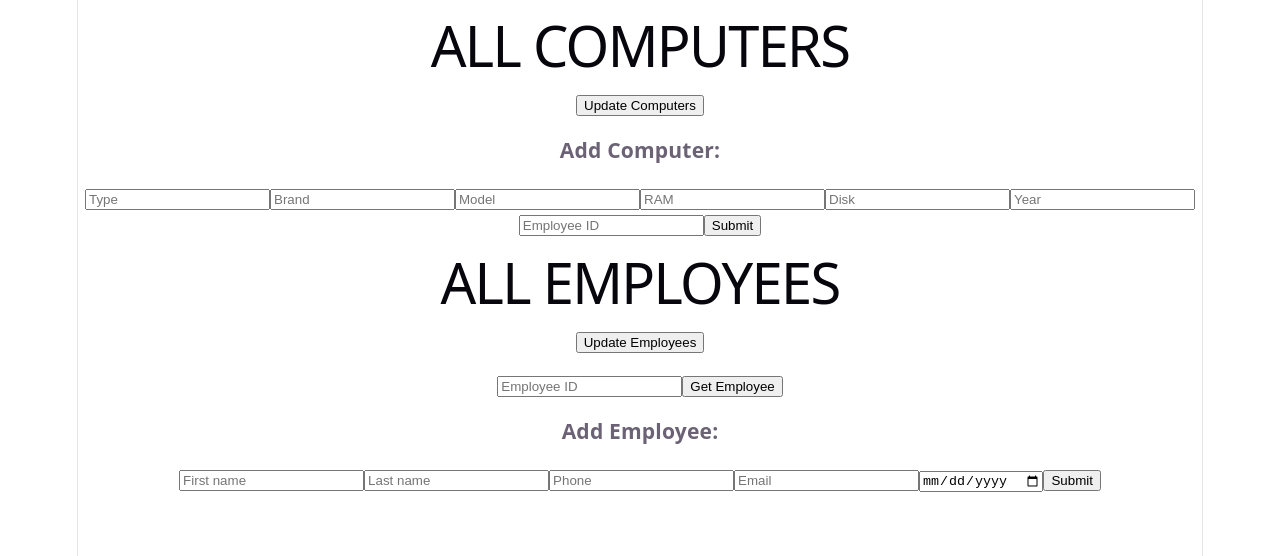
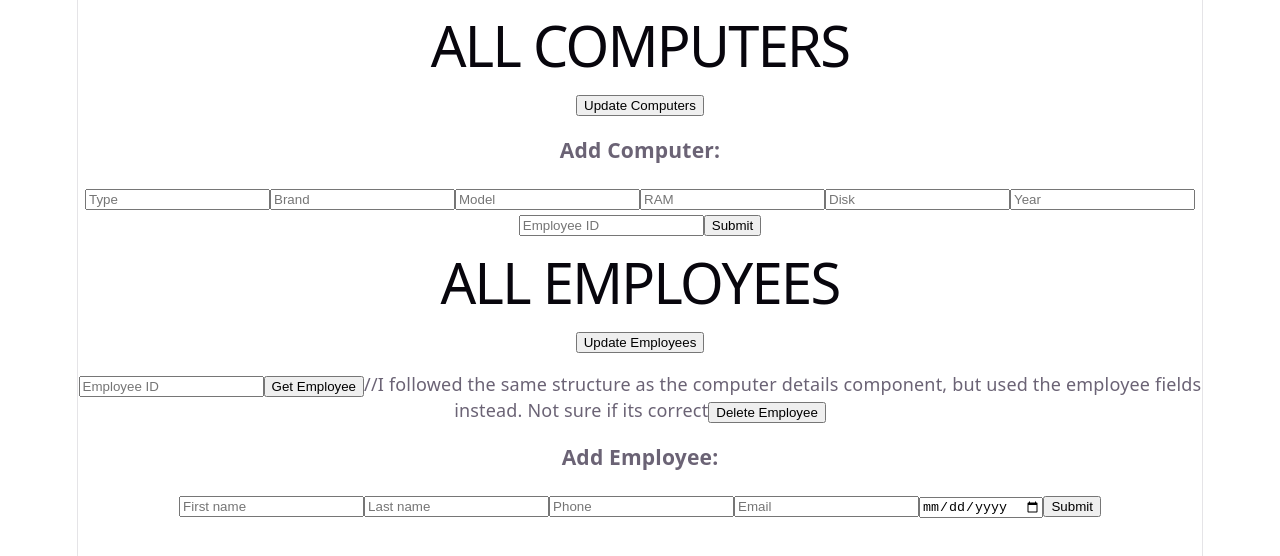
Before and after one commit to lazy-glitch83/linda-hallberg-patricia-petterssson-react-2026, a React (Vite) app in the folder project-client/: page / in a window 1280 px wide. Shown: the top 556 px of the page. Built offline with nearby package versions, Linux system fonts and the light colour scheme.

Commit message:
added display all info on one specific. and delete an employee by id

```diff
--- a/project-client/src/computers.jsx
+++ b/project-client/src/computers.jsx
@@ -4,21 +4,22 @@ import { useState } from "react";
 //import "./index.css";
 
 function Computers() {
-  const [listComputers, setListComputers] = useState([]);
+  const [listComputers, setListComputers] = useState([]); // usestate används för att spara värden som kan ändras medan sidan används
   const [selectedComputer, setSelectedComputer] = useState(null);
 
   const updateComputers = () => {
     fetch(`http://localhost:3000/api/v1.0/computers`)
       .then((response) => response.json())
-      .then((data) => { setListComputers(data);
+      .then((data) => {
+        setListComputers(data);
         console.log("The data is there");
         console.log(`data: ${JSON.stringify(data)}`);
-
       })
       .catch((error) => console.error("Error fetching computers:", error));
   };
 
-  const getComputer = (id) => { //Get a specific computer by its ID
+  const getComputer = (id) => {
+    //Get a specific computer by its ID
     fetch(`http://localhost:3000/api/v1.0/computers/${id}`)
       .then((response) => response.json())
       .then((data) => {
@@ -35,7 +36,7 @@ function Computers() {
     const formData = new FormData(theEvent.target);
     const data = Object.fromEntries(formData.entries());
 
-    data.year = Number(data.year);// Convert year to number.
+    data.year = Number(data.year); // Convert year to number.
     data.eid = data.eid ? Number(data.eid) : null; // Convert eid to number or set to null if nothing applied.
 
     fetch(`http://localhost:3000/api/v1.0/computers`, {
@@ -53,27 +54,26 @@ function Computers() {
   };
 
   return (
-
     <div>
       {/* 1. Computers List */}
       <div className="computers-list">
         <button onClick={updateComputers}>Update Computers</button>
         <ul>
           {listComputers.map((computers) => (
-            <li key={computers.cid}
+            <li
+              key={computers.cid}
               onClick={() => getComputer(computers.cid)}
               style={{ cursor: "pointer" }}
             >
-                Type: {computers.type},
-                Brand: {computers.brand},
-                Model:{" "}{computers.model}
+              Type: {computers.type}, Brand: {computers.brand}, Model:{" "}
+              {computers.model}
             </li>
           ))}
         </ul>
       </div>
 
       {selectedComputer && (
-        <div className = "computer-details">
+        <div className="computer-details">
           <h3>Computer ID: {selectedComputer.cid}:</h3>
           <p>Type: {selectedComputer.type}</p>
           <p>Brand: {selectedComputer.brand}</p>
@@ -81,14 +81,18 @@ function Computers() {
           <p>RAM: {selectedComputer.ram}</p>
           <p>Disk: {selectedComputer.disk}</p>
           <p>Year: {selectedComputer.year}</p>
-            <p>Employee ID: {selectedComputer.eid !== null && selectedComputer.eid !== undefined ? selectedComputer.eid : "N/A"}</p>
+          <p>
+            Employee ID:{" "}
+            {selectedComputer.eid !== null && selectedComputer.eid !== undefined
+              ? selectedComputer.eid
+              : "N/A"}
+          </p>
         </div>
-
       )}
 
-    <div className = "form-container">
+      <div className="form-container">
         <h3>Add Computer:</h3>
-      <form onSubmit= {addComputer}>
+        <form onSubmit={addComputer}>
           <input type="text" name="type" placeholder="Type" />
           <input type="text" name="brand" placeholder="Brand" />
           <input type="text" name="model" placeholder="Model" />
@@ -98,11 +102,9 @@ function Computers() {
           <input type="number" name="eid" placeholder="Employee ID" />
           <button type="submit">Submit</button>
         </form>
-      </div >
       </div>
-
-
+    </div>
   );
 }
 
-export default Computers
+export default Computers;
--- a/project-client/src/employees.jsx
+++ b/project-client/src/employees.jsx
@@ -53,6 +53,13 @@ function Employees() {
       })
       .catch((error) => console.error("Error adding employee:", error));
   };
+
+  const deleteEmployee = () => {
+    fetch(`http://localhost:3000/api/v1.0/employees/${employeeId}`, {
+      method: "DELETE",
+    });
+  };
+
   //Assume that the data returned from the API is an array of employee objects with properties like eid, fname, and lname. You can modify the rendering logic based on the actual structure of your data.
   return (
     <div>
@@ -73,9 +80,20 @@ function Employees() {
         onChange={changeEmployeeId}
       />
       <button onClick={getEmployee}>Get Employee</button>
-
+      //I followed the same structure as the computer details component, but
+      used the employee fields instead. Not sure if its correct
+      {selectedEmployee && (
+        <div>
+          <h3>Employee ID: {selectedEmployee.eid}</h3>
+          <p>Firstname: {selectedEmployee.fname}</p>
+          <p>Lastname: {selectedEmployee.lname}</p>
+          <p>Phone: {selectedEmployee.phone}</p>
+          <p>Email: {selectedEmployee.email}</p>
+          <p>Date of birth: {selectedEmployee.dateofbirth}</p>
+        </div>
+      )}
+      <button onClick={deleteEmployee}>Delete Employee</button>
       <h3>Add Employee:</h3>
-
       <form onSubmit={addEmployee}>
         <input type="text" name="fname" placeholder="First name" />
         <input type="text" name="lname" placeholder="Last name" />
```
Also changed, not shown: 1 other file (tests, documents, lock files or other folders). Lines whose indentation alone changed are shown as unchanged.
